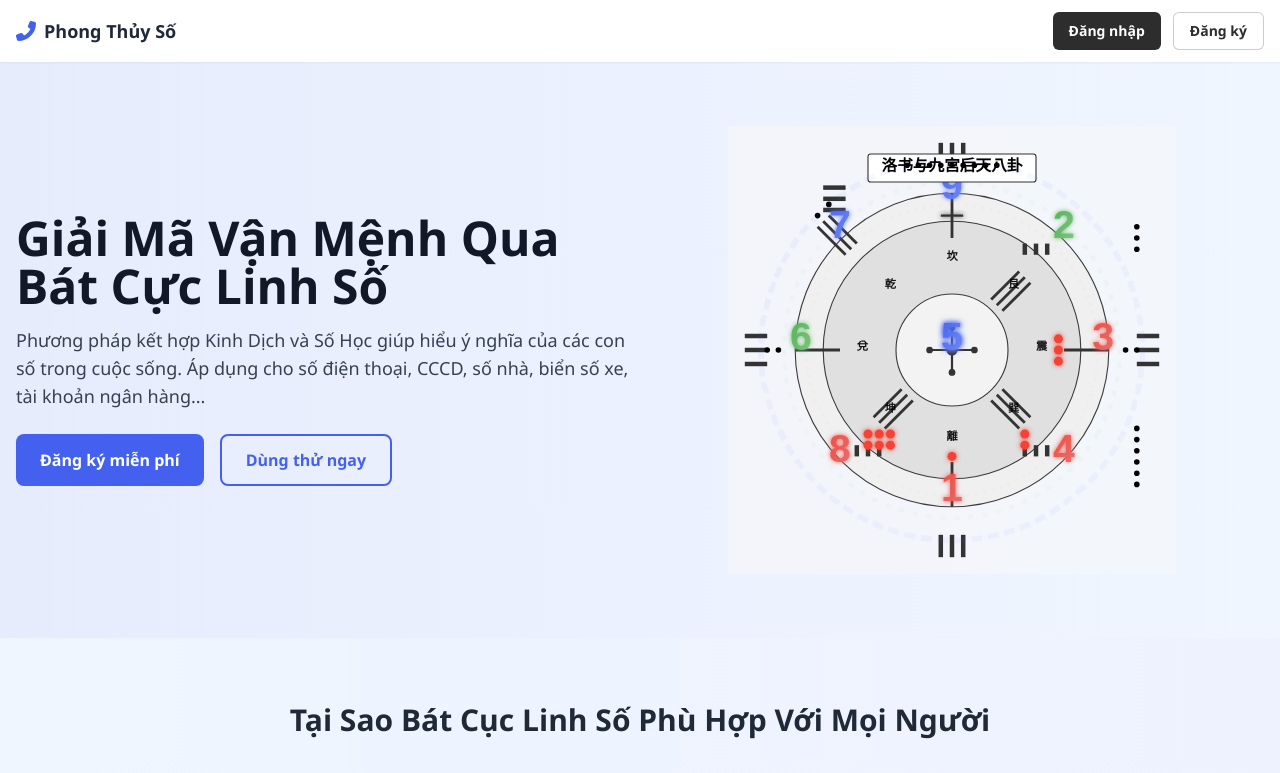
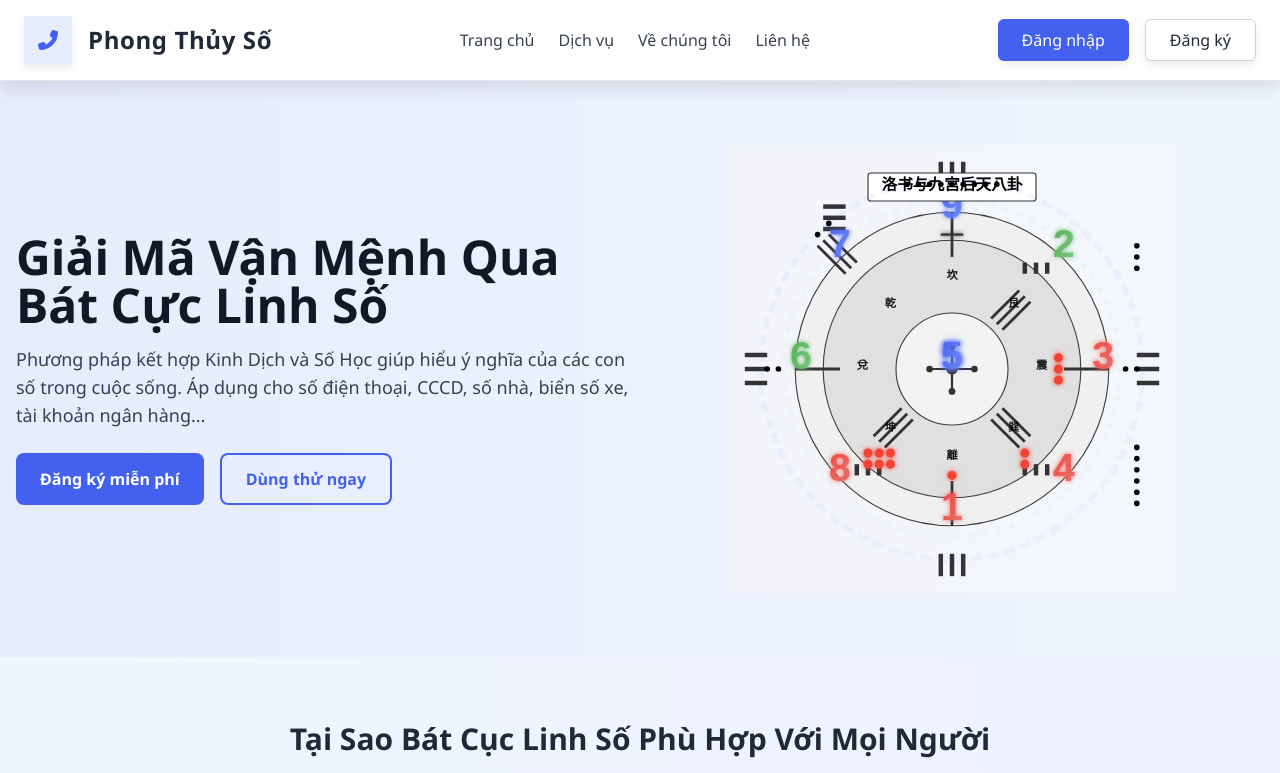
Before and after one commit to huythanhnguyen/phong_thuy_so, a Vue app: page / in a window 1280 px wide. Shown: the top 773 px of the page. Built offline with nearby package versions, Linux system fonts and the light colour scheme.

Commit message:
Refactor HomeView to use Header and Footer components, update API URL for demo, and enhance analysis result display with demo notification

```diff
--- a/src/views/HomeView.vue
+++ b/src/views/HomeView.vue
@@ -1,22 +1,7 @@
 <template>
   <div class="min-h-screen flex flex-col">
-    <!-- Header -->
-    <header class="bg-white shadow-sm sticky top-0 z-10">
-      <div class="container mx-auto px-4 py-3 flex justify-between items-center">
-        <div class="flex items-center space-x-2">
-          <font-awesome-icon icon="phone-alt" class="text-primary text-xl" />
-          <span class="font-semibold text-lg text-gray-800">Phong Thủy Số</span>
-        </div>
-        <div class="flex space-x-3">
-          <button @click="navigateTo('login')" class="auth-btn login-btn hover:bg-black">
-            Đăng nhập
-          </button>
-          <button @click="navigateTo('register')" class="auth-btn signup-btn hover:bg-gray-100">
-            Đăng ký
-          </button>
-        </div>
-      </div>
-    </header>
+    <!-- Sử dụng component Header -->
+    <Header />
 
     <!-- Hero Section -->
     <section class="bg-gradient-to-r from-primary-light to-blue-50 py-16">
@@ -500,6 +485,9 @@ import {
   faPaperPlane
 } from '@fortawesome/free-solid-svg-icons'
 import { FontAwesomeIcon } from '@fortawesome/vue-fontawesome'
+import Header from '@/components/layout/Header.vue'
+import Footer from '@/components/layout/Footer.vue'
+// Đã import Footer từ components/layout/Footer.vue
 
 library.add(
   faPhoneAlt,
@@ -516,7 +504,7 @@ library.add(
 )
 
 const router = useRouter()
-const API_URL = 'https://chatbotsdtapi.onrender.com/api'
+const API_URL = 'https://chatbotsdtapi.onrender.com/api/demo'
 
 // Computed properties
 const currentYear = computed(() => new Date().getFullYear())
@@ -618,7 +606,16 @@ const formatAnalysisResult = (data) => {
       const shortAnalysis = data.analysis.split('.').slice(0, 2).join('.') + '.';
       content += `<p class="my-2 italic text-gray-600">"${shortAnalysis}"</p>`;
     }
+    // Thêm thông báo demo nếu có
+    if (data.demoResult) {
+      content += `<p class="my-2 text-amber-600 font-medium">
+        <font-awesome-icon icon="info-circle" class="mr-1" />
+        Đây là kết quả phân tích demo, chỉ hiển thị một phần thông tin.
+      </p>`;
+    }
 
+    // Khai báo API URL cho demo
+    const API_URL = 'https://chatbotsdtapi.onrender.com/api/demo';
     // Call to action
     content += `<p class="mt-4 pt-2 border-t border-gray-200">
       <span class="text-primary font-semibold">Đăng ký để xem phân tích chi tiết và ý nghĩa từng cặp số!</span>
@@ -659,15 +656,9 @@ const sendMessage = async () => {
         localStorage.setItem(sessionKey, 'true');
         hasAnalyzed.value = true;
 
-        // Yêu cầu đăng nhập sau vài giây
-        setTimeout(() => {
-          addBotMessage(`<p class="text-center">
-            <span class="block mb-3">Bạn đã sử dụng hết lượt phân tích miễn phí.</span>
-            <a href="/login" class="inline-block bg-primary text-white py-2 px-4 rounded-lg hover:bg-primary-dark transition-colors">
-              Đăng nhập để xem chi tiết hơn
-            </a>
-          </p>`);
-        }, 3000);
+        const response = await axios.post(`${API_URL}/analyze`, {
+          phoneNumber: cleanedNumber
+        });
       } else {
         // Xử lý lỗi từ API
         addBotMessage(`Rất tiếc, tôi không thể phân tích số này. ${response.data.error || 'Vui lòng thử lại sau.'}`);
```
